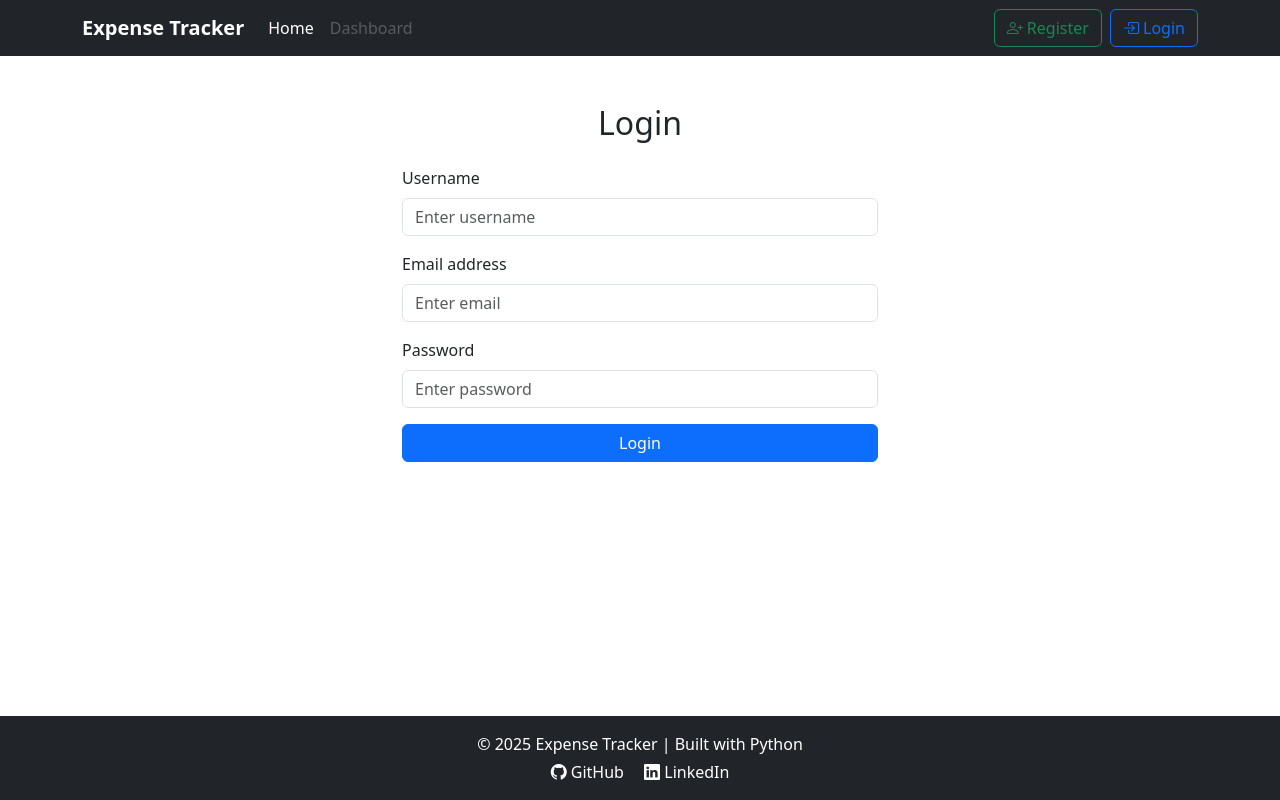
After one commit to Bharat-Panchal-3578/flask-expense-tracker, a Flask app: page /login in a window 1280 px wide. The commit adds this page. Run offline with Flask 3, Linux system fonts and the light colour scheme.

Commit message:
Add login feature with access token support

```diff
--- a/app/api/__init__.py
+++ b/app/api/__init__.py
@@ -1,8 +1,9 @@
 from flask import Blueprint
 from flask_restful import Api
-from .resources import RegisterResource
+from .resources import RegisterResource,LoginResource
 
 api_bp = Blueprint('api',__name__)
 api = Api(api_bp)
 
 api.add_resource(RegisterResource,"/register")
+api.add_resource(LoginResource, "/login")
--- a/app/auth/routes.py
+++ b/app/auth/routes.py
@@ -4,3 +4,7 @@ from . import auth
 @auth.route('/register')
 def register():
     return render_template("register.html")
+
+@auth.route('/login')
+def login():
+    return render_template("login.html")
--- /dev/null
+++ b/app/static/login.js
@@ -0,0 +1,45 @@
+document.getElementById("LoginForm").addEventListener("submit", async (e) => {
+    e.preventDefault();
+
+    const username = document.getElementById("username").value.trim();
+    const email = document.getElementById("email").value.trim();
+    const password = document.getElementById("password").value.trim();
+
+    try {
+        const response = await fetch("/api/login",{
+            method:"POST",
+            headers: {
+                "Content-Type":"application/json"
+            },
+            body: JSON.stringify({username,email,password})
+        });
+
+        const result = await response.json();
+
+        if (response.ok) {
+            localStorage.setItem("access_token",result.data.access_token);
+            showFlash(result.message,"success");
+
+            setTimeout(() => {
+                window.location.href = '/';
+            }, 1500);
+
+        } else {
+            showFlash(result.message, "danger");
+
+        }
+
+    } catch (error) {
+        showFlash("Something went wrong!","danger");
+
+    }
+});
+
+function showFlash(message, type) {
+  document.getElementById("flashMessage").innerHTML = `
+    <div class="alert alert-${type} alert-dismissible fade show" role="alert">
+      ${message}
+      <button type="button" class="btn-close" data-bs-dismiss="alert" aria-label="Close"></button>
+    </div>
+  `;
+}
--- a/app/templates/base.html
+++ b/app/templates/base.html
@@ -30,16 +30,21 @@
                     </ul>
 
                     <!-- Right Menu -->
-                    <ul class="navbar-nav ms-auto">
-                        <li class="nav-item me-2">
+                    <ul class="navbar-nav ms-auto" id="navbarRight">
+                        <li class="nav-item me-2" id="registerBtn">
                             <a class="btn btn-outline-success" href="/register">
                                 <i class="bi bi-person-plus"></i> Register
                             </a>
                         </li>
-                        <li class="nav-item">
+                        <li class="nav-item" id="loginBtn">
                             <a class="btn btn-outline-primary" href="/login">
                                 <i class="bi bi-box-arrow-in-right"></i> Login
                             </a>
+                        </li>
+                        <li class="nav-item d-none" id="logoutBtn">
+                            <button class="btn btn-outline-danger" id="logoutAction">
+                                <i class="bi bi-box-arrow-right"></i> Logout
+                            </button>
                         </li>
                     </ul>
                 </div>
@@ -66,6 +71,8 @@
     </footer>
 
     <script src="https://cdn.jsdelivr.net/npm/bootstrap@5.3.0/dist/js/bootstrap.bundle.min.js"></script>
-    {% block scripts %}{% endblock %}
+    {% block scripts %}
+        <script src="{{ url_for('static',filename='navbar.js') }}"></script>
+    {% endblock %}
 </body>
 </html>
--- /dev/null
+++ b/app/templates/login.html
@@ -0,0 +1,33 @@
+{% extends "base.html" %}
+{% block title %}Login{% endblock %}
+
+{% block content %}
+<div class="container mt-5" style="max-width: 500px;">
+    <h2 class="mb-4 text-center">Login</h2>
+
+    <div id="flashMessage"></div>
+
+    <form id="LoginForm" method="POST">
+        <div class="mb-3">
+            <label for="username" class="form-label">Username</label>
+            <input type="text" class="form-control" id="username" placeholder="Enter username" required>
+        </div>
+
+        <div class="mb-3">
+            <label for="email" class="form-label">Email address</label>
+            <input type="email" class="form-control" id="email" placeholder="Enter email" required>
+        </div>
+
+        <div class="mb-3">
+            <label for="password" class="form-label">Password</label>
+            <input type="password" class="form-control" id="password" placeholder="Enter password" required>
+        </div>
+
+        <button type="submit" class="btn btn-primary w-100">Login</button>
+    </form>
+</div>
+{% endblock %}
+
+{% block scripts %}
+    <script src="{{ url_for('static',filename='login.js') }}"></script>
+{% endblock %}
--- a/app/templates/register.html
+++ b/app/templates/register.html
@@ -30,5 +30,5 @@
 {% endblock %}
 
 {% block scripts %}
-    <script src="{{ url_for('static',filename='auth.js') }}"></script>
+    <script src="{{ url_for('static',filename='register.js') }}"></script>
 {% endblock %}
```
Also changed, not shown: app/api/resources.py (+23 -0 lines), app/static/navbar.js (added, +26 -0 lines), app/static/register.js (renamed from app/static/auth.js).
